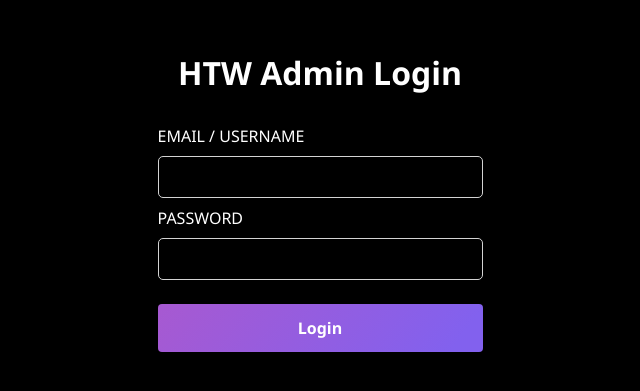
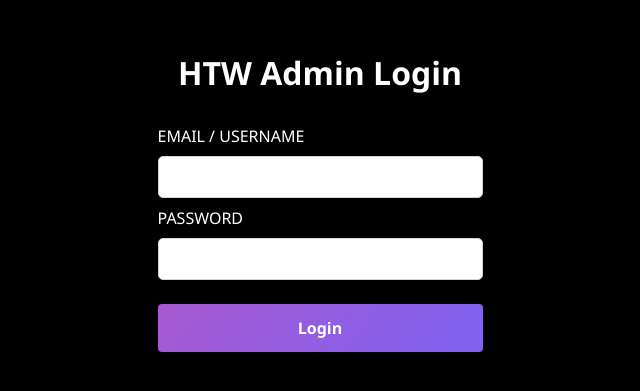
Before and after one commit to HeatTransferWarehouse/htw-manager, a React (Create React App) app: page / in a window 1280 px wide. Shown: the part 209-600 px from the top of the page, without its empty margins (320-960 px from the left). Built offline with nearby package versions, Linux system fonts and the light colour scheme; no server answers.

Commit message:
style: make login input background color white

```diff
--- a/src/components/LoginPage/LoginPage.css
+++ b/src/components/LoginPage/LoginPage.css
@@ -56,7 +56,7 @@
   padding: 0.5rem;
   margin: 0.5rem 0;
   border: 1px solid lightgray;
-  background-color: transparent;
+  background-color: white !important;
   border-radius: 5px;
 }
 
```
